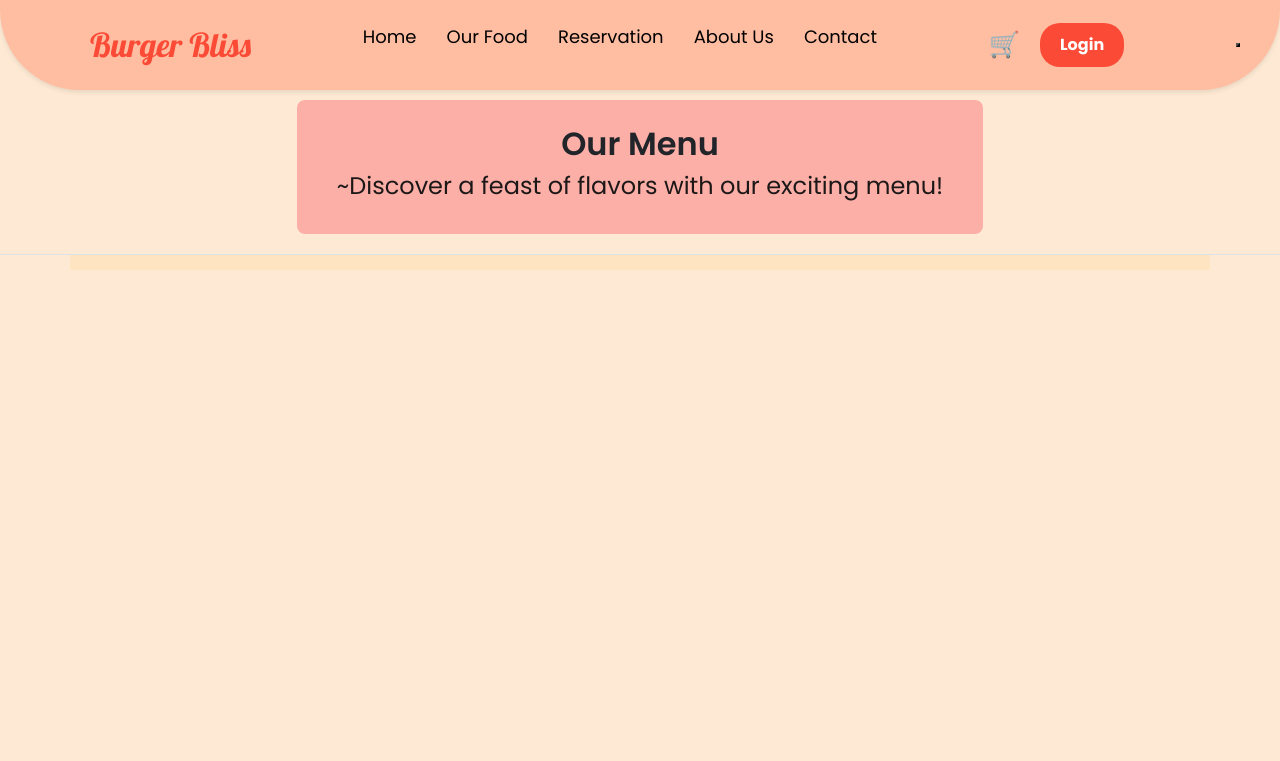
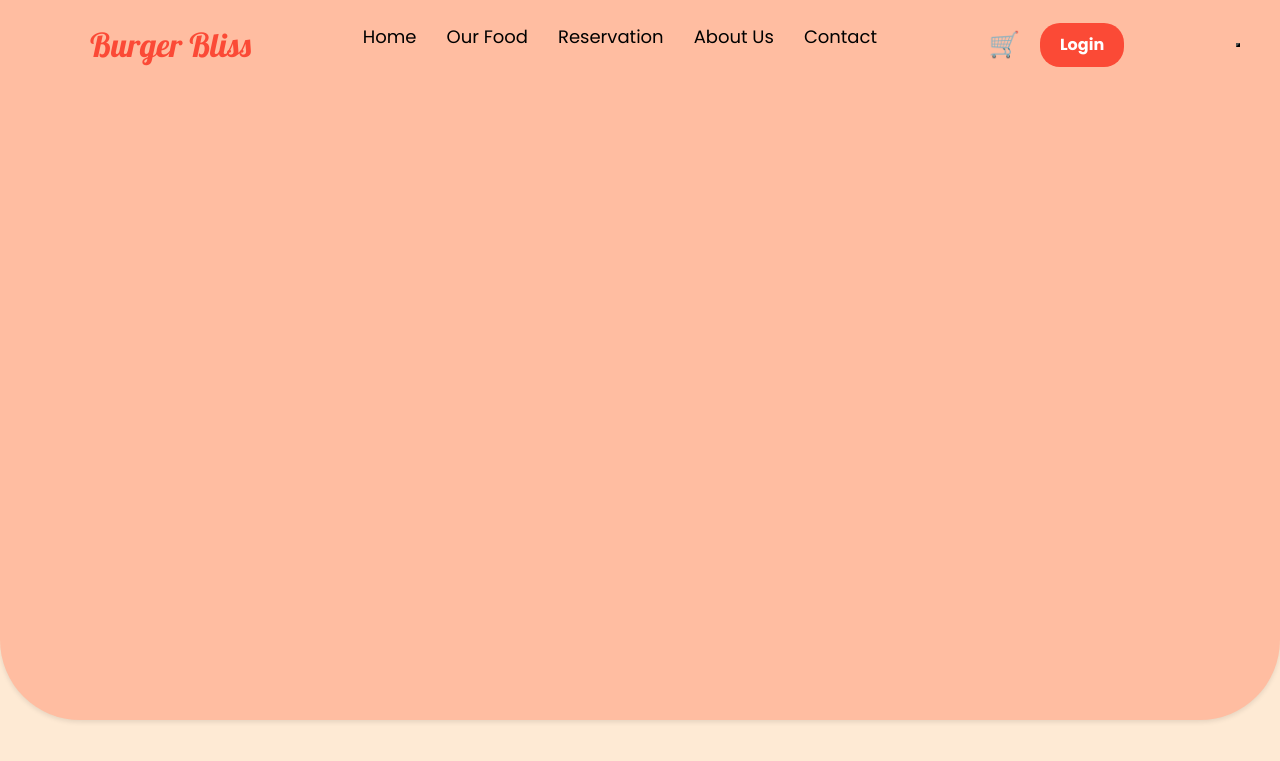
Before and after one commit to xianzhe11/CSAD-Project-Group_5, a PHP site: page /php/menu.php in a window 1280 px wide. Shown: the top 761 px of the page. Run offline with PHP 8.4, Linux system fonts and the light colour scheme; data that the repository does not hold is empty.

Commit message:
push changes

```diff
--- a/css/menu.css
+++ b/css/menu.css
@@ -4,6 +4,13 @@
     margin: 0;
     padding: 0;
     box-sizing: border-box;
+}
+
+.gray_line{
+    max-width: 8000px;
+    border: none;
+    margin: 0 auto;
+    border-top: 2px solid white;
 }
 
 body {
@@ -18,11 +25,13 @@ body {
     flex-direction: column;
     align-items: center;
     text-align: center;
-    background-color: #fcafa7;
-    padding: 20px 40px 30px 40px;
+    /*background-color: #fcafa7;*/
+    padding: 5px;
     border-radius: 8px;
     margin: 20px auto;
-    max-width: fit-content;
+    /*max-width: fit-content;*/
+    width: 100%;
+
 }
 
 .heading-title {
--- a/css/navbar.css
+++ b/css/navbar.css
@@ -18,6 +18,7 @@ body {
   top: 0;          /* At the top */
   left: 0;         /* Align to the left */
   width: 100%;     /* Full width */
+  height: 90%;
   background-color: #ffbda1;
   padding: 20px 30px;
   border-bottom-left-radius: 80px;
--- a/php/index.php
+++ b/php/index.php
@@ -58,7 +58,7 @@ $conn->close();
         </div>
         <!-- Image Container -->
         <div class="image-container">
-          <img src="../images/pizza1.png" alt="Delicious Pizza">
+          <img src="../images/burger.png" alt="Delicious Pizza">
         </div>
       </div>
     </div>
--- a/php/menu.php
+++ b/php/menu.php
@@ -30,9 +30,10 @@ if ($categoryResult) {
     <?php include 'navbar.php'; ?>
 
     <div class="heading">
-        <div class="heading-title">Our Menu</div>
-        <div class="heading-description">~Discover a feast of flavors with our exciting menu!</div>
+        <div class="heading-title">Restaurant Menu</div>
+        <!--<div class="heading-description">~Discover a feast of flavors with our exciting menu!</div>-->
     </div>
+    <!--<hr class="gray_line">-->
 
     <div class="category-nav">
         <ul class="nav nav-tabs justify-content-center" id="categoryTab" role="tablist">
@@ -68,7 +69,7 @@ if ($categoryResult) {
                                             <p class="card-status">Unavailable</p>
                                         <?php endif; ?>
                                         <div class="button-container">
-                                            <p class="card-text">Rs&nbsp;<?= number_format($row['price'], 2) ?>/-</p>
+                                            <p class="card-text">SGD&nbsp;<?= number_format($row['price'], 2) ?>/-</p>
                                             <button class="addItemBtn <?= $row['status'] == 'Unavailable' ? 'disabled-button' : ''; ?>">
                                                 <i class="fas fa-cart-plus"></i> Add to cart
                                             </button>
```
